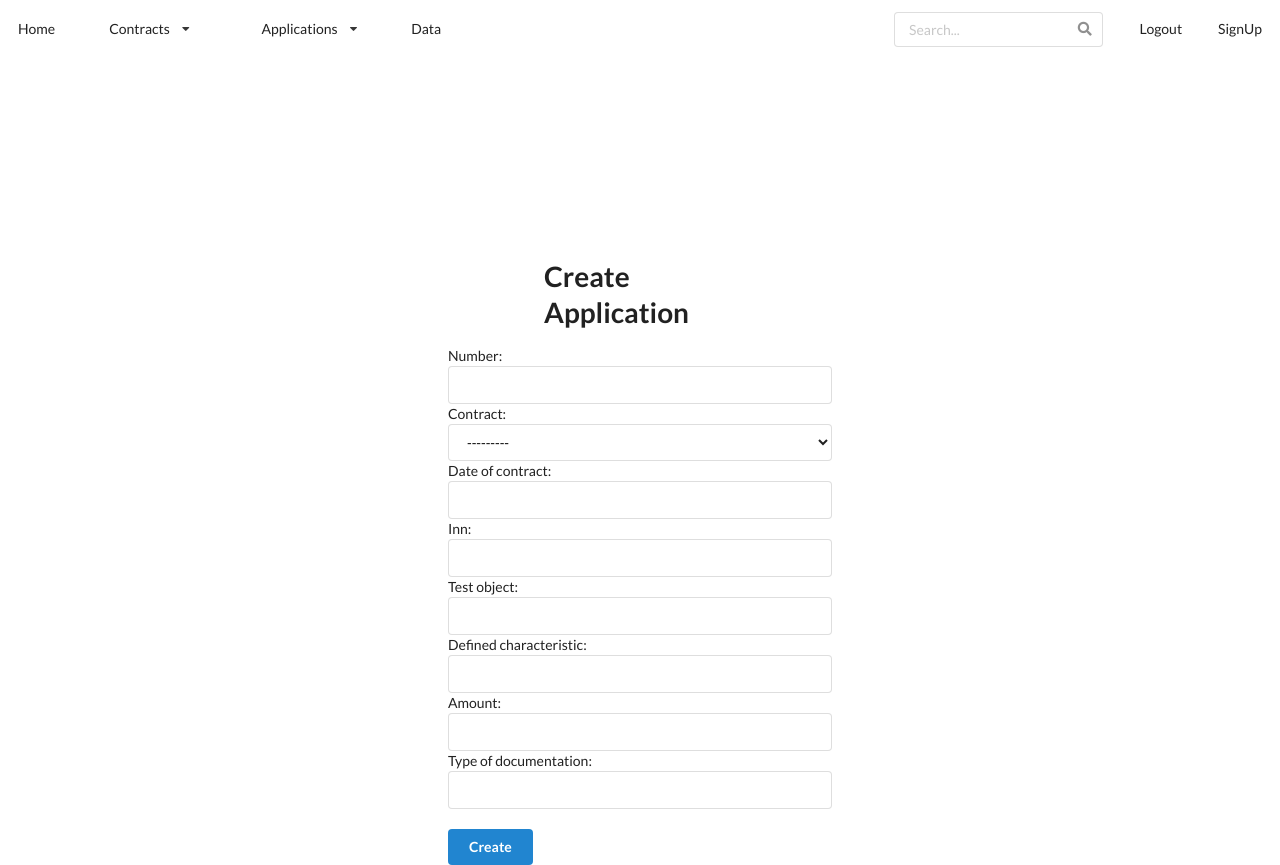
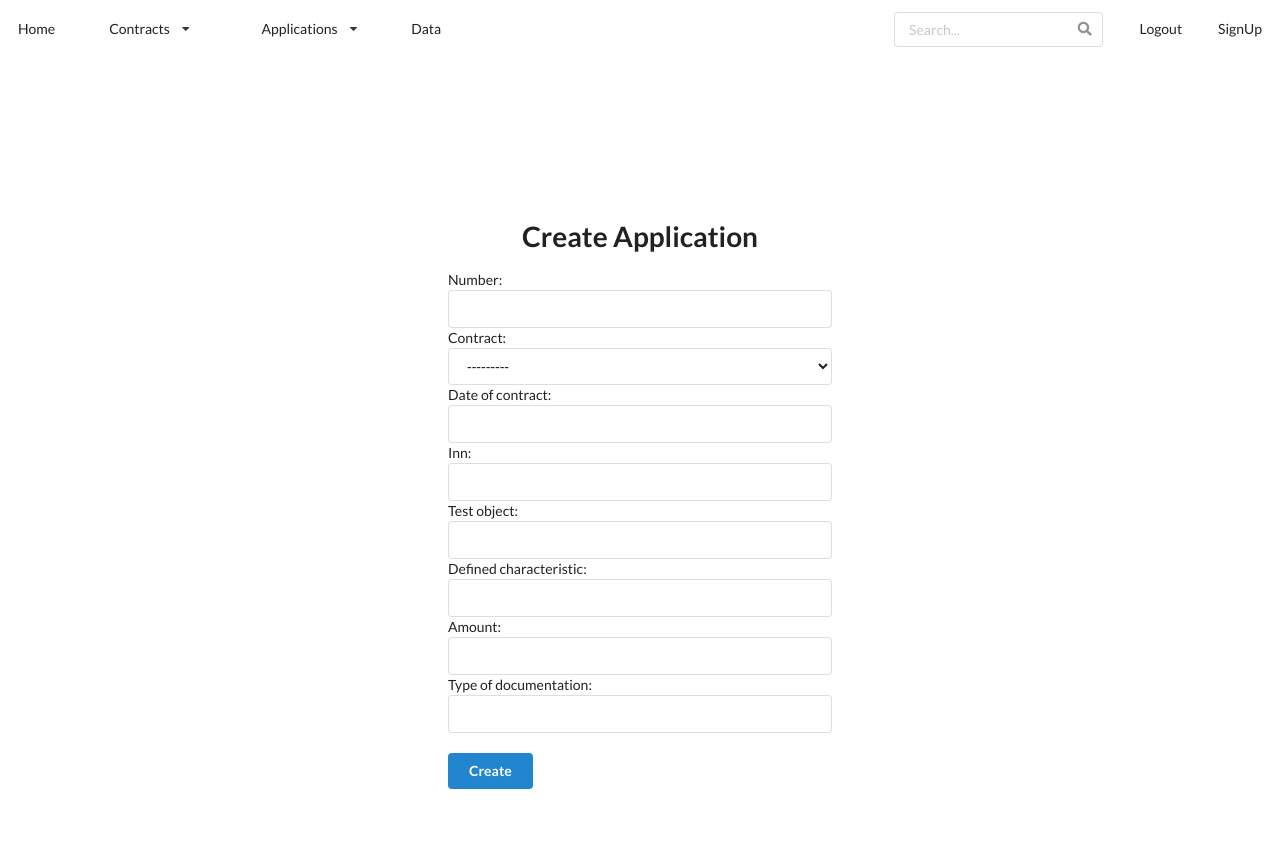
Before and after one commit to MAIPractice40/service, a Django app: page /application/create in a window 1280 px wide. After the commit the page ends 789 px from the top, so only its background shows below. Run offline with Django 4.2, Linux system fonts and the light colour scheme; the visitor is signed in with stand-in values (Sample User, id 1); data that the repository does not hold is empty; parts of the project's set-up code (start-up, migrations or seed data) failed here and were passed over; some libraries are stand-ins or nearby versions.

Commit message:
again width

```diff
--- a/main/templates/main/crud/create_application.html
+++ b/main/templates/main/crud/create_application.html
@@ -62,7 +62,7 @@
 {% endblock %}
 
 {% block content %}
-<h1 class="ui header" style="width: 15vw; margin-left: auto; margin-right: auto; margin-top: 25vh; margin-bottom: 0;">Create Application</h1>
+<h1 class="ui header" style="width: 20vw; text-align:center; margin-left: auto; margin-right: auto; margin-top: 20vh; margin-bottom: 0;">Create Application</h1>
 
 <form method="post" class="ui form" style="width: 30vw; margin-left: auto; margin-right: auto; margin-top: 2vh;">
     {% csrf_token %}
```
